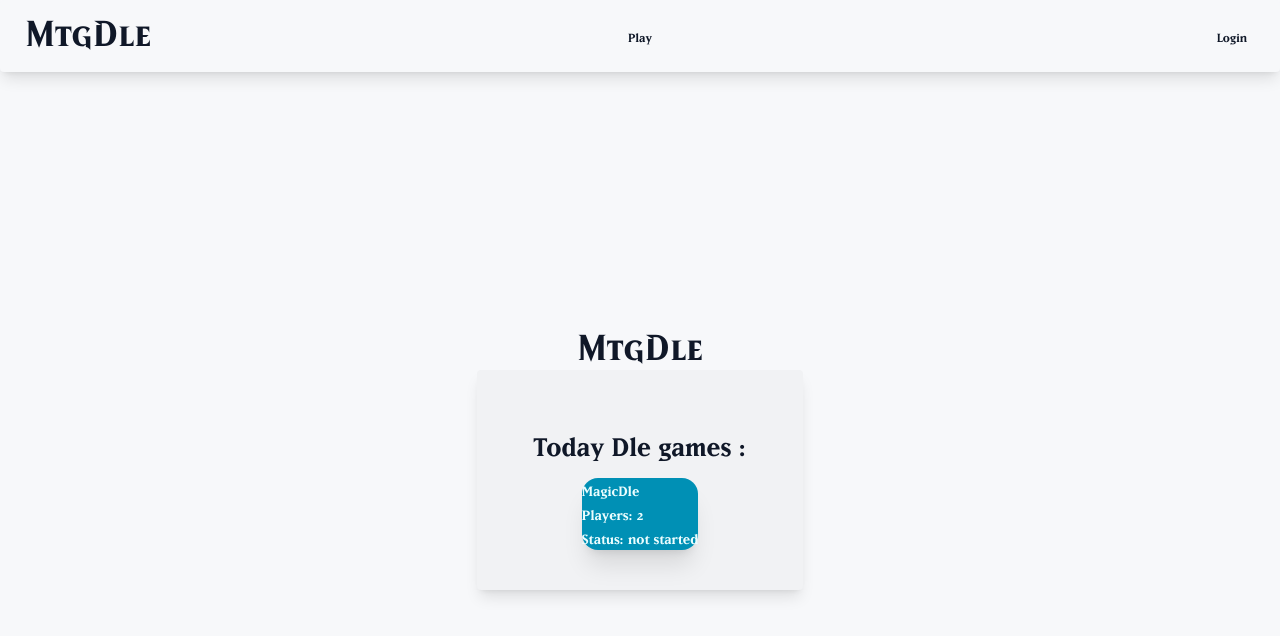
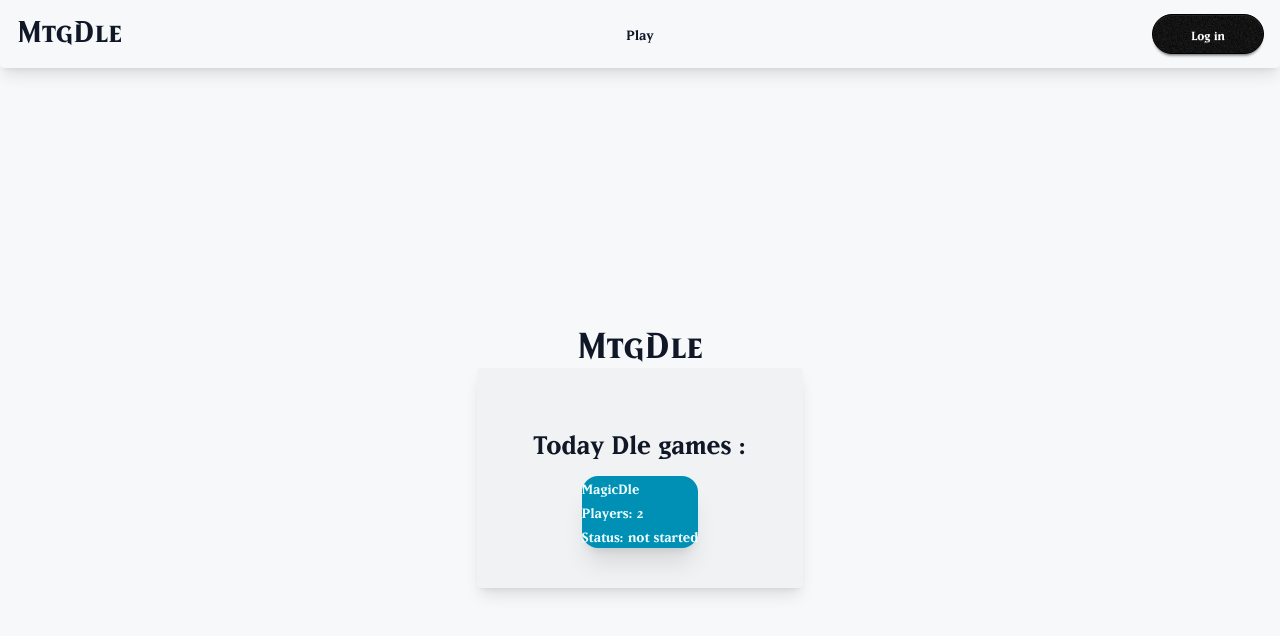
Before and after one commit to Primoux/ft_transcendence, a React (Vite) app in the folder frontend/: page / in a window 1280 px wide. Shown: the top 636 px of the page. Built offline with nearby package versions, Linux system fonts and the light colour scheme; no server answers.

Commit message:
fix(nav): replace details menu with daisyUI dropdown

```diff
--- a/frontend/src/App.tsx
+++ b/frontend/src/App.tsx
@@ -17,7 +17,19 @@ function App() {
 		goTo("/", {replace: true})
 	}
 
-	function disconnectUser() {
+	async function disconnectUser() {
+		try {
+			const response = await fetch("/api/auth/logout", {
+				method: "POST"
+			})
+			if (!response.ok) {
+				console.error("logout failed :(")
+				return
+			}
+		} catch (error) {
+			console.error(error)
+			return
+		}
 		setCurrentUser(null)
 	}
 
--- a/frontend/src/components/NavBar.tsx
+++ b/frontend/src/components/NavBar.tsx
@@ -1,56 +1,54 @@
 import type { User } from '../types/user'
-import {Link, useLocation } from 'react-router'
+import { Link, useLocation } from 'react-router'
+import { ChevronDown } from 'lucide-react'
 type NavBarProps = {user: User | null, logout: () => (void)}
+
+// the dropdown is CSS-only and stays open as long as focus is inside it,
+// so every item has to drop the focus on its way out
+function closeMenu() {
+    if (document.activeElement instanceof HTMLElement) {
+        document.activeElement.blur()
+    }
+}
 
 function NavBar( {user, logout} : NavBarProps) {
     const location = useLocation();
 
-    async function disconnectUser() {
-        try {
-            const response = await fetch("/api/auth/logout",{
-                method : "POST"
-            })
-            if (response.ok) {logout()}
-            else {console.error("logout failed :(")}
-        } catch (error ) {
-            console.error(error)
+    const authButtonClass = "btn btn-primary min-w-28"
+
+    let accountElement;
+    if (user) {
+        accountElement =
+        <div className="dropdown dropdown-end">
+            <div tabIndex={0} role="button" className="btn btn-ghost gap-2">
+                <span>{user.username}</span>
+                <ChevronDown className="size-3 opacity-60" />
+            </div>
+            <ul tabIndex={0} className="menu dropdown-content bg-base-100 border border-base-300 rounded-box mt-2 w-44 p-2 shadow-xl">
+                <li><Link to={`/users/${user.username}`} onClick={closeMenu}>Profile</Link></li>
+                <li><button onClick={() => {closeMenu(); logout()}} className="text-error">Log out</button></li>
+            </ul>
+        </div>
+    } else if (location.pathname === "/login") {
+        accountElement = <Link to="/register" className={authButtonClass}>Register</Link>
+    } else {
+        accountElement = <Link to="/login" className={authButtonClass}>Log in</Link>
     }
-    }
-    let loginElement;
-    if (user) {
-        loginElement =
-		<li>
-		    <details>
-		      <summary>{user?.username || <Link to="/login" className="btn btn-ghost">Login</Link>}</summary>
-		      <ul className="bg-base-80 rounded-t-none p-2">
-		        <li><Link to={user ? `/users/${user.username}` : "/login" } className="btn btn-ghost">Profile</Link></li>
-		        <li><button onClick={disconnectUser} className="btn btn-ghost">Logout</button></li>
-		      </ul>
-		    </details>
-		</li>
-    } else if (location.pathname === "/login" ){
-        loginElement =
-		<li>
-			<Link to="/register" className="btn btn-ghost"> Register </Link>
-		</li>
-    } else {
-        loginElement =
-		<li>
-			<Link to="/login" className="btn btn-ghost w-full"> Login </Link>
-		</li>
-    }
+
     return (
-			<div className="navbar bg-base-100 shadow-lg rounded-sm">
+        <div className="navbar bg-base-100 shadow-lg rounded-sm px-4">
             <div className="navbar-start">
-			    <Link to="/" className="font-beleren-sc btn btn-ghost text-4xl">MtgDle</Link>
+                <Link to="/" className="font-beleren-sc btn btn-ghost px-0 text-3xl">MtgDle</Link>
             </div>
             <div className="navbar-center">
-			    <Link to="/dle" className="btn btn-ghost">Play</Link>
+                <ul className="menu menu-horizontal gap-1">
+                    <li>
+                        <Link to="/dle" className={`font-matrix text-base ${location.pathname === "/dle" ? "menu-active" : ""}`}>Play</Link>
+                    </li>
+                </ul>
             </div>
             <div className="navbar-end">
-			    <ul className="menu menu-horizontal">
-			      {loginElement}
-			    </ul>
+                {accountElement}
             </div>
         </div>
     )
```
Lines whose indentation alone changed are shown as unchanged.
